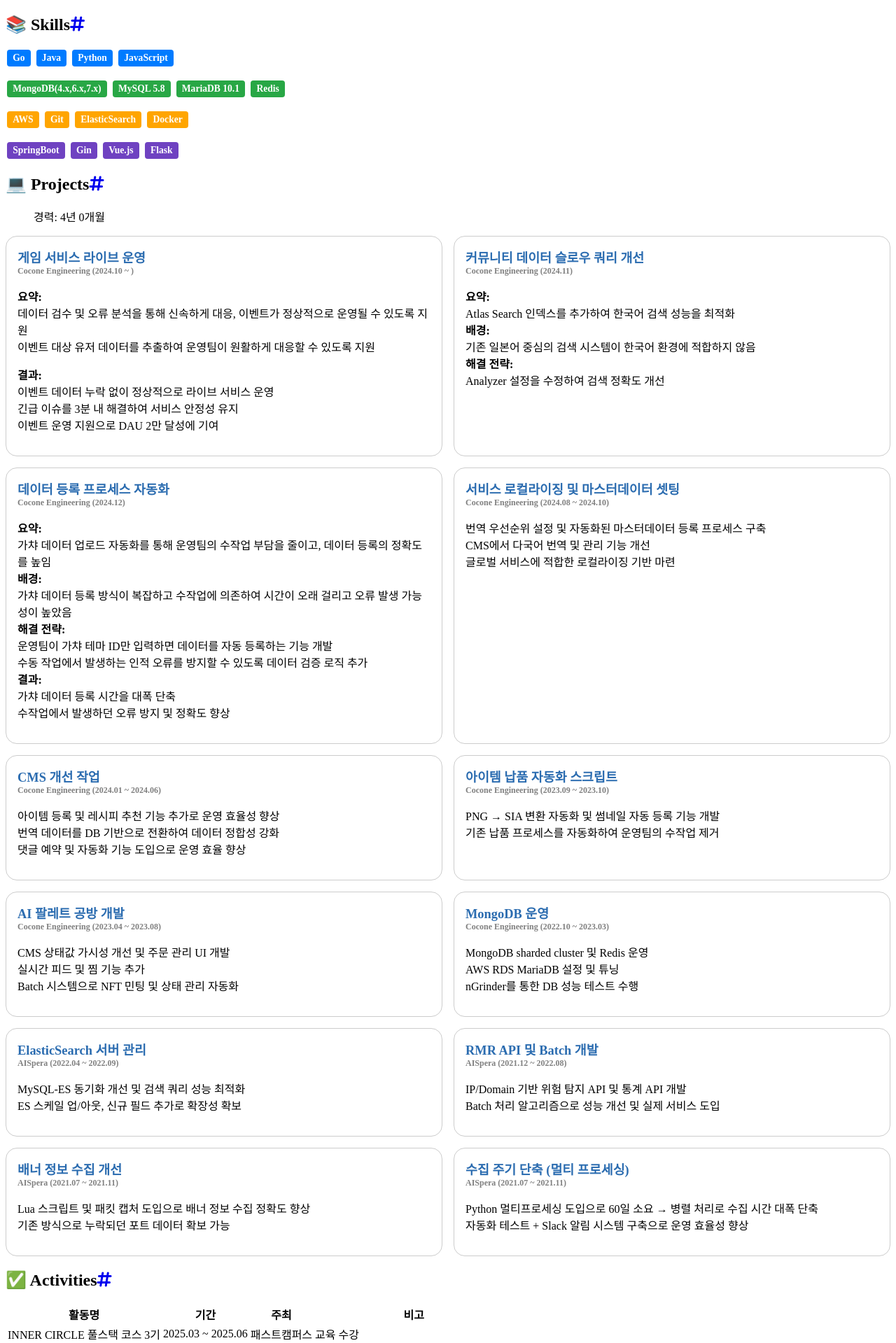
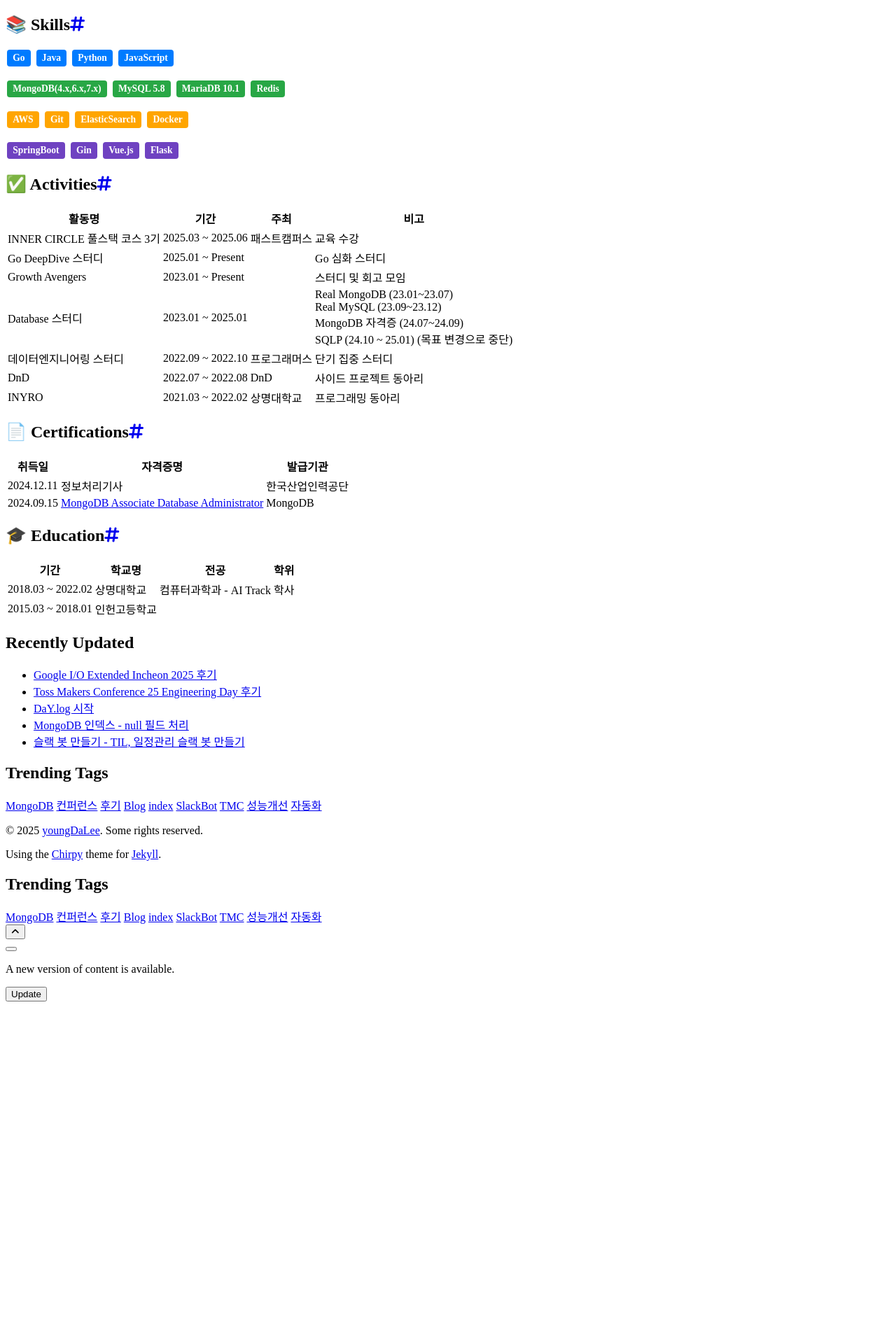
Before and after one commit to youngDaLee/youngdalee.github.io, a Jekyll site: the page built from _tabs/about.md, in a window 1280 px wide. Shown: the part 675-2594 px from the top of the page at 70% size. Built offline with Jekyll 4.4.1, drawn with Linux system fonts in a browser that asks for light colours; cached includes are drawn as plain includes; nearby versions of some CDN libraries; a script that is not in the unit is left out; after the commit the page ends 2114 px from its top, so only the background shows below that.

Commit message:
update about me

```diff
--- a/_tabs/about.md
+++ b/_tabs/about.md
@@ -66,186 +66,6 @@
 </span>
 
 
-
-## 💻 Projects
-> 경력: 4년 0개월
-
-<style>
-  .card-container {
-  display: flex;
-  flex-wrap: wrap;
-  gap: 1rem;
-}
-.card-item {
-  border: 1px solid #ccc;
-  border-radius: 1rem;
-  padding: 1rem;
-  /* 모바일 기본: 1열 */
-  flex: 1 1 100%;
-}
-/* 데스크탑: 2열 */
-@media (min-width: 768px) {
-  .card-item {
-    flex: 1 1 45%;
-  }
-}
-.card-title {
-  font-size: 1.15rem;
-  color: #2b6cb0;
-  font-weight: bold;
-  margin:0;
-}
-.card-subtitle {
-  font-size: 0.75rem;
-  font-weight: bold;
-  color: gray;
-  margin: 0;
-}
-</style>
-<div class="card-container">
-<div class="card-item">
-  <p class="card-title">게임 서비스 라이브 운영</p>
-  <p class="card-subtitle">Cocone Engineering (2024.10 ~ )</p>
-  <p>
-    <b>요약:</b><br>
-    데이터 검수 및 오류 분석을 통해 신속하게 대응, 이벤트가 정상적으로 운영될 수 있도록 지원<br>
-    이벤트 대상 유저 데이터를 추출하여 운영팀이 원활하게 대응할 수 있도록 지원<br>
-  </p>
-  <p>
-    <b>결과:</b><br>
-    이벤트 데이터 누락 없이 정상적으로 라이브 서비스 운영<br>
-    긴급 이슈를 3분 내 해결하여 서비스 안정성 유지<br>
-    이벤트 운영 지원으로 DAU 2만 달성에 기여<br>
-  </p>
-</div>
-
-<div class="card-item">
-  <p class="card-title">커뮤니티 데이터 슬로우 쿼리 개선</p>
-  <p class="card-subtitle">Cocone Engineering (2024.11)</p>
-  <p>
-    <b>요약:</b><br>
-    Atlas Search 인덱스를 추가하여 한국어 검색 성능을 최적화<br>
-    <b>배경:</b><br>
-    기존 일본어 중심의 검색 시스템이 한국어 환경에 적합하지 않음<br>
-    <b>해결 전략:</b><br>
-    Analyzer 설정을 수정하여 검색 정확도 개선<br>
-  </p>
-</div>
-
-<div class="card-item">
-  <p class="card-title">데이터 등록 프로세스 자동화</p>
-  <p class="card-subtitle">Cocone Engineering (2024.12)</p>
-  <p>
-    <b>요약:</b><br>
-    가챠 데이터 업로드 자동화를 통해 운영팀의 수작업 부담을 줄이고, 데이터 등록의 정확도를 높임<br>
-    <b>배경:</b><br>
-    가챠 데이터 등록 방식이 복잡하고 수작업에 의존하여 시간이 오래 걸리고 오류 발생 가능성이 높았음<br>
-    <b>해결 전략:</b><br>
-    운영팀이 가챠 테마 ID만 입력하면 데이터를 자동 등록하는 기능 개발<br>
-    수동 작업에서 발생하는 인적 오류를 방지할 수 있도록 데이터 검증 로직 추가<br>
-    <b>결과:</b><br>
-    가챠 데이터 등록 시간을 대폭 단축<br>
-    수작업에서 발생하던 오류 방지 및 정확도 향상<br>
-  </p>
-</div>
-
-<div class="card-item">
-  <p class="card-title">서비스 로컬라이징 및 마스터데이터 셋팅</p>
-  <p class="card-subtitle">Cocone Engineering (2024.08 ~ 2024.10)</p>
-  <p>
-    번역 우선순위 설정 및 자동화된 마스터데이터 등록 프로세스 구축<br>
-    CMS에서 다국어 번역 및 관리 기능 개선<br>
-    글로벌 서비스에 적합한 로컬라이징 기반 마련<br>
-  </p>
-</div>
-
-<!-- 카드 5 -->
-<div class="card-item">
-  <p class="card-title">CMS 개선 작업</p>
-  <p class="card-subtitle">Cocone Engineering (2024.01 ~ 2024.06)</p>
-  <p>
-    아이템 등록 및 레시피 추천 기능 추가로 운영 효율성 향상<br>
-    번역 데이터를 DB 기반으로 전환하여 데이터 정합성 강화<br>
-    댓글 예약 및 자동화 기능 도입으로 운영 효율 향상<br>
-  </p>
-</div>
-
-<!-- 카드 6 -->
-<div class="card-item">
-  <p class="card-title">아이템 납품 자동화 스크립트</p>
-  <p class="card-subtitle">Cocone Engineering (2023.09 ~ 2023.10)</p>
-  <p>
-    PNG → SIA 변환 자동화 및 썸네일 자동 등록 기능 개발<br>
-    기존 납품 프로세스를 자동화하여 운영팀의 수작업 제거<br>
-  </p>
-</div>
-
-<!-- 카드 7 -->
-<div class="card-item">
-  <p class="card-title">AI 팔레트 공방 개발</p>
-  <p class="card-subtitle">Cocone Engineering (2023.04 ~ 2023.08)</p>
-  <p>
-    CMS 상태값 가시성 개선 및 주문 관리 UI 개발<br>
-    실시간 피드 및 찜 기능 추가<br>
-    Batch 시스템으로 NFT 민팅 및 상태 관리 자동화<br>
-  </p>
-</div>
-
-<!-- 카드 8 -->
-<div class="card-item">
-  <p class="card-title">MongoDB 운영</p>
-  <p class="card-subtitle">Cocone Engineering (2022.10 ~ 2023.03)</p>
-  <p>
-    MongoDB sharded cluster 및 Redis 운영<br>
-    AWS RDS MariaDB 설정 및 튜닝<br>
-    nGrinder를 통한 DB 성능 테스트 수행<br>
-  </p>
-</div>
-
-<!-- 카드 9 -->
-<div class="card-item">
-  <p class="card-title">ElasticSearch 서버 관리</p>
-  <p class="card-subtitle">AISpera (2022.04 ~ 2022.09)</p>
-  <p>
-    MySQL-ES 동기화 개선 및 검색 쿼리 성능 최적화<br>
-    ES 스케일 업/아웃, 신규 필드 추가로 확장성 확보<br>
-  </p>
-</div>
-
-<!-- 카드 10 -->
-<div class="card-item">
-  <p class="card-title">RMR API 및 Batch 개발</p>
-  <p class="card-subtitle">AISpera (2021.12 ~ 2022.08)</p>
-  <p>
-    IP/Domain 기반 위험 탐지 API 및 통계 API 개발<br>
-    Batch 처리 알고리즘으로 성능 개선 및 실제 서비스 도입<br>
-  </p>
-</div>
-
-<!-- 카드 11 -->
-<div class="card-item">
-  <p class="card-title">배너 정보 수집 개선</p>
-  <p class="card-subtitle">AISpera (2021.07 ~ 2021.11)</p>
-  <p>
-    Lua 스크립트 및 패킷 캡처 도입으로 배너 정보 수집 정확도 향상<br>
-    기존 방식으로 누락되던 포트 데이터 확보 가능<br>
-  </p>
-</div>
-
-<!-- 카드 12 -->
-<div class="card-item">
-  <p class="card-title">수집 주기 단축 (멀티 프로세싱)</p>
-  <p class="card-subtitle">AISpera (2021.07 ~ 2021.11)</p>
-  <p>
-    Python 멀티프로세싱 도입으로 60일 소요 → 병렬 처리로 수집 시간 대폭 단축<br>
-    자동화 테스트 + Slack 알림 시스템 구축으로 운영 효율성 향상<br>
-  </p>
-</div>
-
-</div>
-
-
-
 ## ✅ Activities
 
 | 활동명                          | 기간                      | 주최 | 비고                                                                 |
```
Also changed, not shown: 1 other file.
